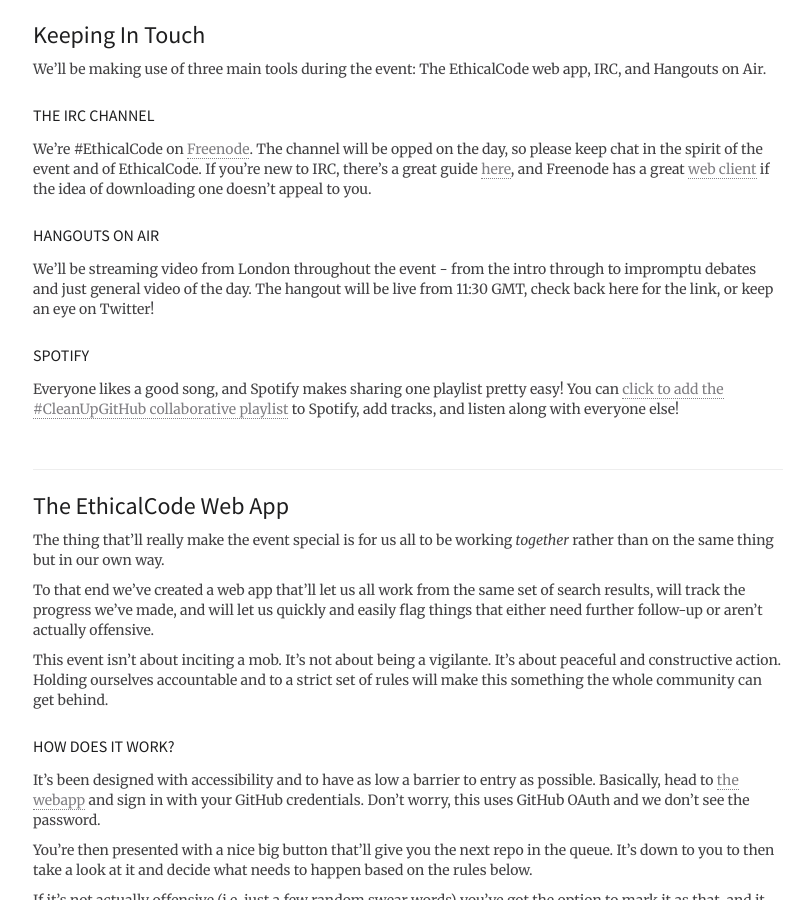
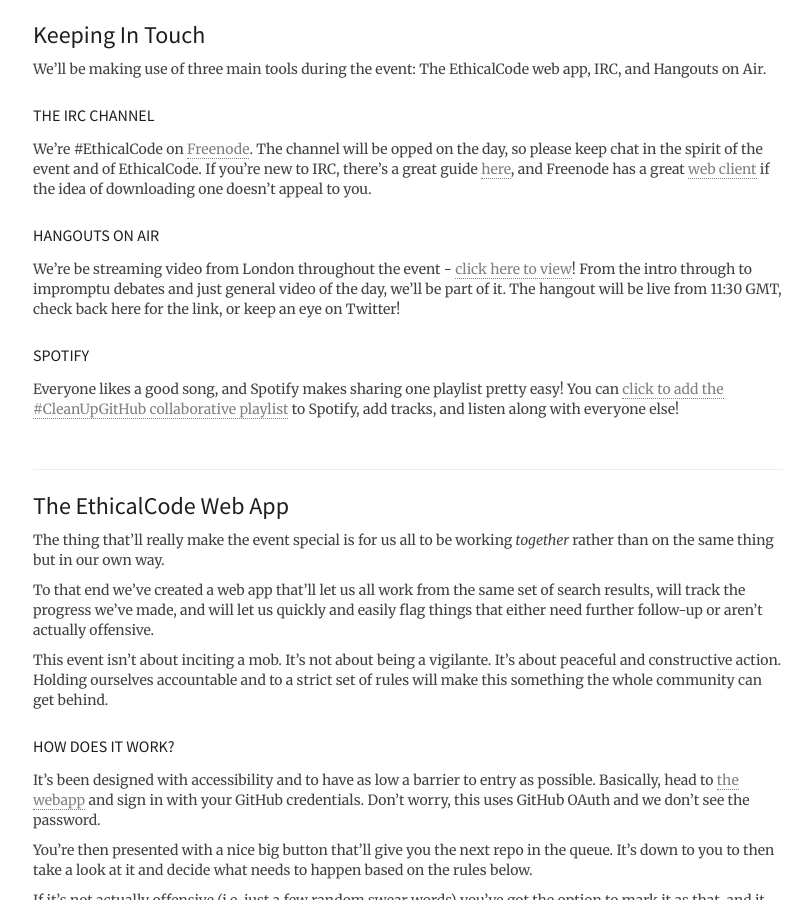
Before and after one commit to Mouseion/ethicalcode.github.io, a Jekyll site: the page built from _posts/2014-03-22-cughinfo.md, in a window 1280 px wide and 900 px high, scrolled down 1275 px. Shown: the whole window, without its empty margins (232-1044 px from the left). Built offline with Jekyll 4.4.1, drawn with Linux system fonts in a browser that asks for light colours; nearby versions of some CDN libraries; library files that are not in the unit come from our copies.

Commit message:
Updating stream link

```diff
--- a/_posts/2014-03-22-cughinfo.md
+++ b/_posts/2014-03-22-cughinfo.md
@@ -41,7 +41,7 @@
 
 #### Hangouts on Air
 
-We'll be streaming video from London throughout the event - from the intro through to impromptu debates and just general video of the day. The hangout will be live from 11:30 GMT, check back here for the link, or keep an eye on Twitter!
+We're be streaming video from London throughout the event - [click here to view](https://www.youtube.com/watch?v=Ml_8lVenXEw)! From the intro through to impromptu debates and just general video of the day, we'll be part of it. The hangout will be live from 11:30 GMT, check back here for the link, or keep an eye on Twitter!
 
 #### Spotify
 
```
